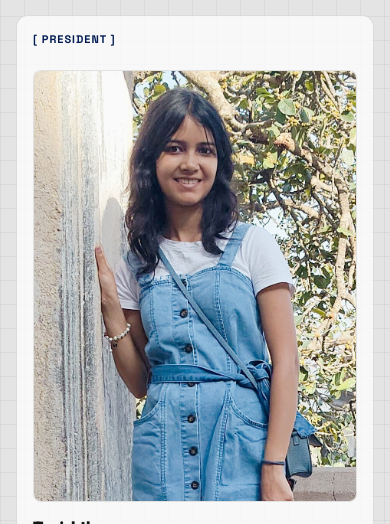
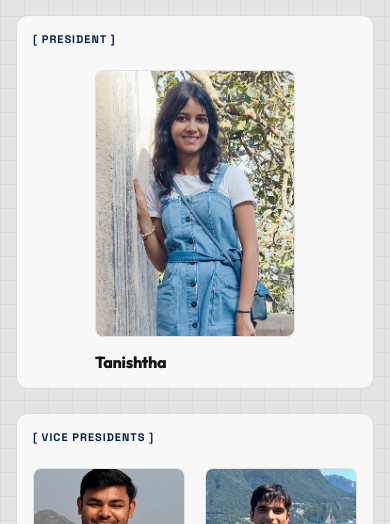
Before and after one commit to TeamARES/ARES-WEBSITE, a React (Vite) app: page /team in a window 390 px wide. Shown: the part 320-844 px from the top of the page. Built offline with nearby package versions, Linux system fonts and the light colour scheme; no server answers; a web font is replaced by a local one.

Commit message:
style: prevent single member cards from stretching too large on mobile

```diff
--- a/src/components/MembersSection.tsx
+++ b/src/components/MembersSection.tsx
@@ -68,7 +68,7 @@ const RoleCard = ({ role, members }: { role: string, members: string[] }) => {
         {members.map((member, i) => {
           const photoData = memberImages[member];
           return (
-            <div key={i} style={{ display: 'flex', flexDirection: 'column', width: '100%' }}>
+            <div key={i} style={{ display: 'flex', flexDirection: 'column', width: '100%', maxWidth: '200px', margin: '0 auto' }}>
               {photoData ? (
                 <div style={{ width: '100%', aspectRatio: '3 / 4', marginBottom: '16px', borderRadius: '8px', border: '1px solid var(--border-color)', backgroundColor: 'var(--card-bg)', overflow: 'hidden' }}>
                   <img
```
